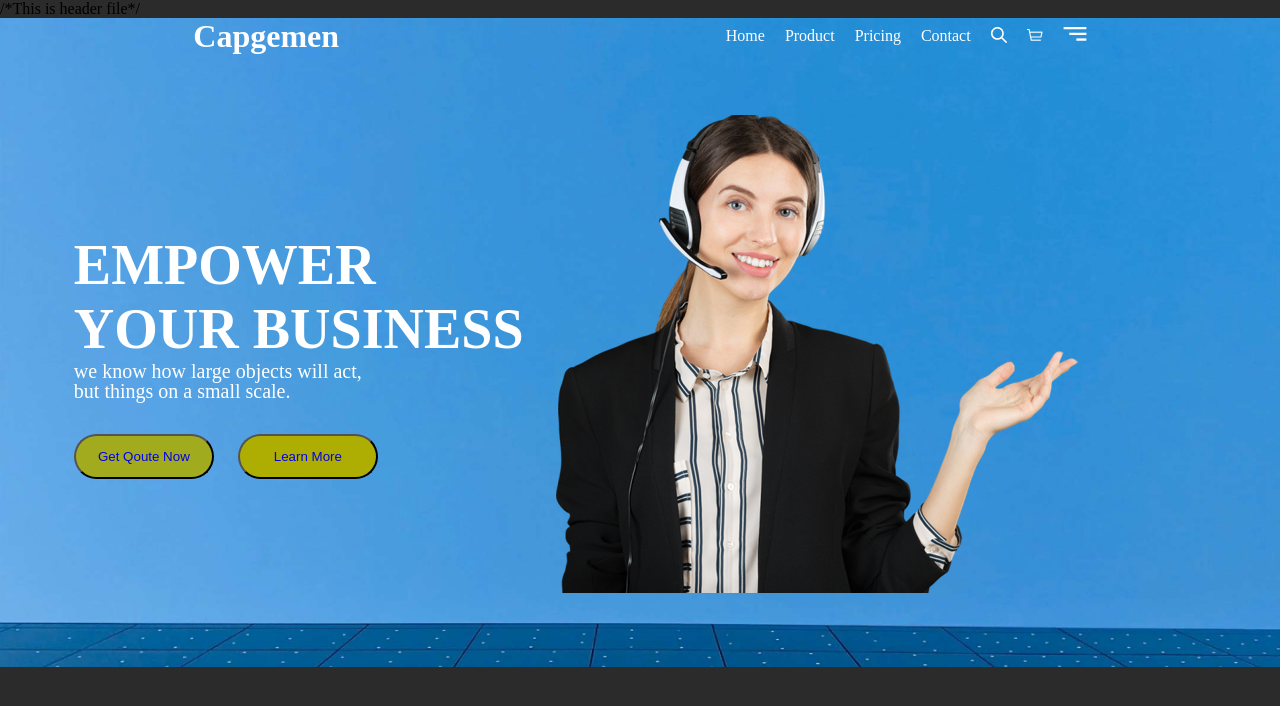
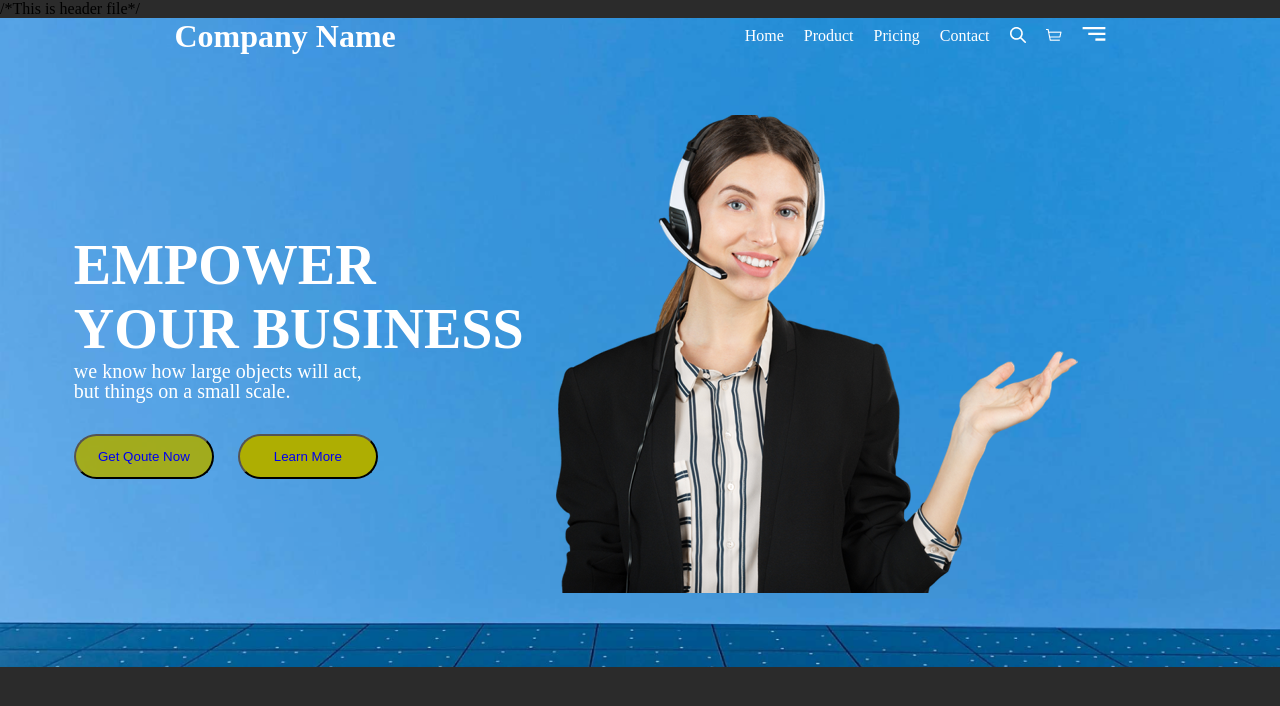
Before and after one commit to AnkaSebrie224/websitefor, a plain HTML site: page index.html in a window 1280 px wide. Drawn offline with Linux system fonts and the light colour scheme.

Commit message:
changed h1 in html

```diff
--- a/index.html
+++ b/index.html
@@ -12,7 +12,7 @@
     <div class="header-container">
     <header class="header">
         <div class="logo">
-            <h1>Capgemen</h1>
+            <h1>Company Name</h1>
         </div>
         <div class="menu">
         <ul>
```
